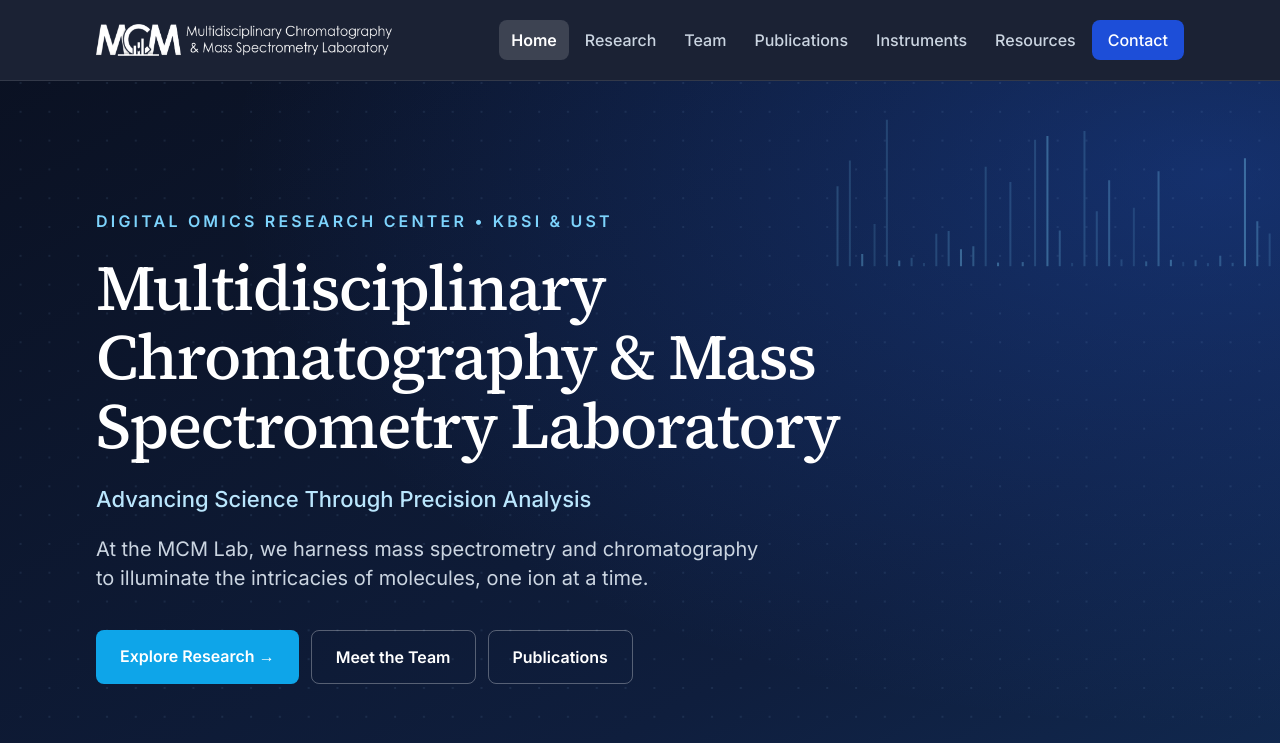
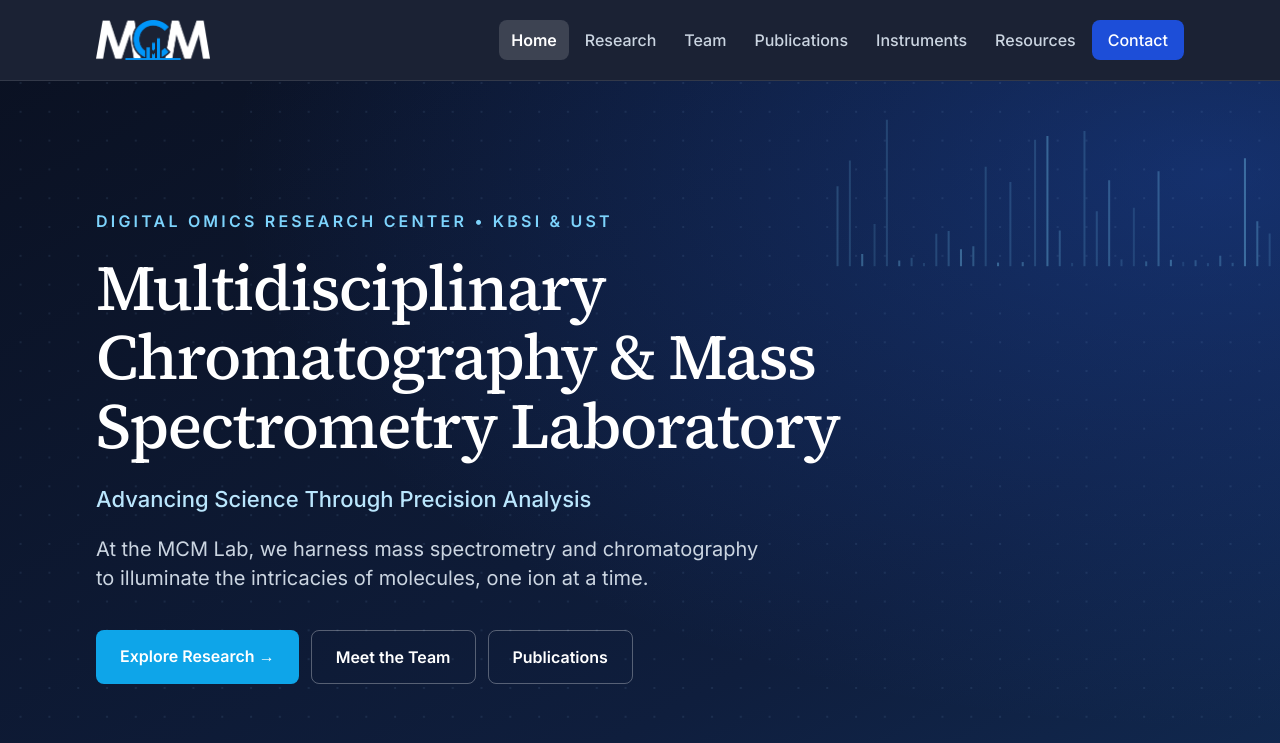
Before and after one commit to mcmlabkbsi-hash/mcmlabkbsi, a plain HTML site: page index.html in a window 1280 px wide. Shown: the top 743 px of the page. Drawn offline with Linux system fonts and the light colour scheme.

Commit message:
Use white-M blue-C MCM mark in header and footer
Co-Authored-By: Claude Sonnet 5.5 <noreply@anthropic.com>
Claude-Session: https://claude.ai/code/session_01CUSo3LyeRZ6vPjZDxJGAsk

```diff
--- a/index.html
+++ b/index.html
@@ -36,7 +36,7 @@
             <div class="flex justify-between items-center h-20">
                 <!-- Lab Logo / Home Switcher -->
                 <a href="#home" onclick="switchTab('home')" class="flex items-center" aria-label="MCM Lab @ KBSI - Home">
-                    <img src="images/logo-full-white.png" alt="MCM Lab - Multidisciplinary Chromatography &amp; Mass Spectrometry Laboratory" class="h-6 sm:h-8 w-auto" width="1989" height="215">
+                    <img src="images/logo-mcm-white.png" alt="MCM Lab" class="h-9 sm:h-10 w-auto" width="1850" height="648">
                 </a>
 
                 <!-- Desktop Tab Links -->
@@ -596,7 +596,7 @@
     <footer class="bg-navy-900 text-slate-300 mt-auto">
         <div class="max-w-6xl mx-auto px-4 sm:px-6 lg:px-8 py-12 grid grid-cols-1 md:grid-cols-12 gap-10 text-sm">
             <div class="md:col-span-5 space-y-4">
-                <img src="images/logo-full-white.png" alt="MCM Lab @ KBSI" class="h-7 w-auto" width="1989" height="215">
+                <img src="images/logo-mcm-white.png" alt="MCM Lab @ KBSI" class="h-10 w-auto" width="1850" height="648">
                 <p class="text-slate-400 leading-relaxed">Cho Research Group, Digital Omics Research Center / Biopharmaceutical Mass Spectrometry Research Unit, Korea Basic Science Institute (KBSI).</p>
                 <p class="font-medium text-sky-300">We are seeking highly motivated graduate students and postdoctoral researchers.</p>
             </div>
```
Also changed, not shown: assets/styles.css, images/logo-mcm-white.png (added).
